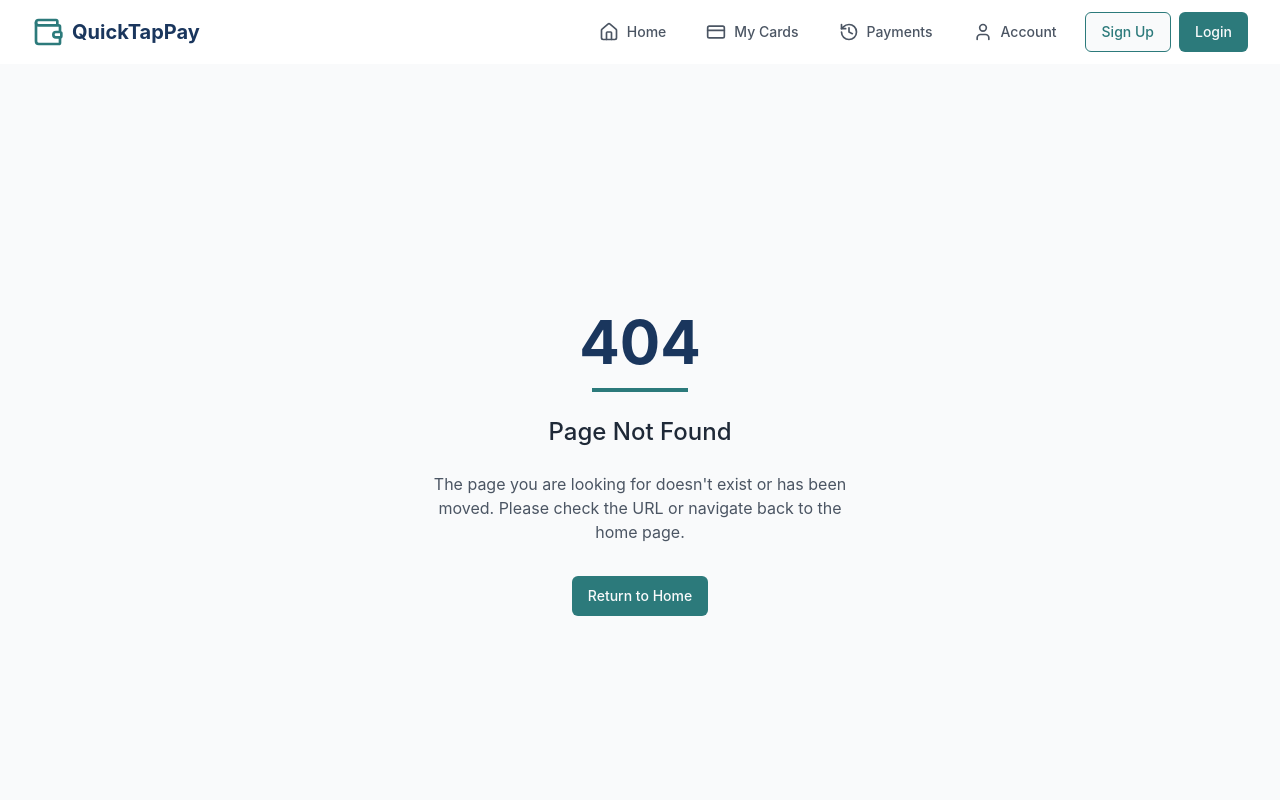
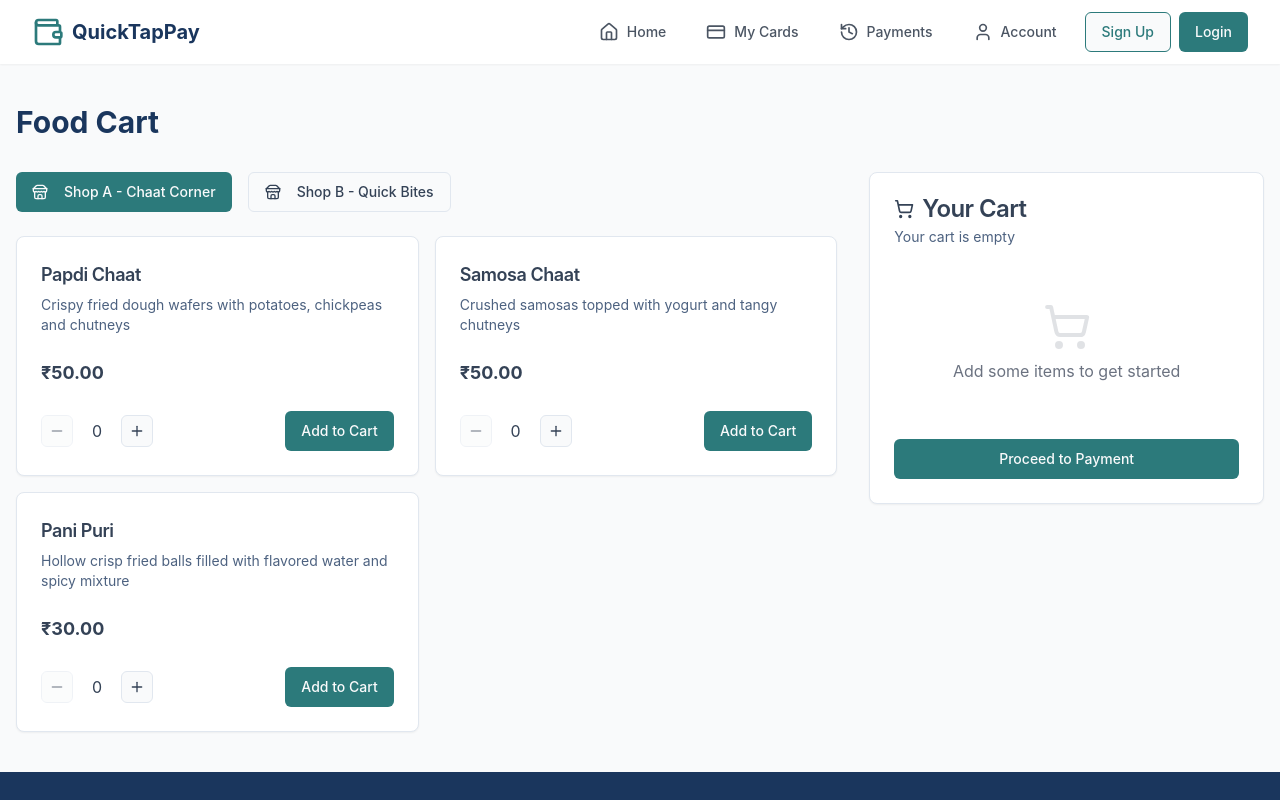
Before and after one commit to karanpamnani0085/quick-tap-pay, a React (Vite) app: page /cart in a window 1280 px wide. Shown: the top 800 px of the page. Built offline with nearby package versions, Linux system fonts and the light colour scheme.

Commit message:
Add cart and payment features
Implement cart functionality with shop and item listings, quantity selection, and total bill calculation for RFID card payments.

```diff
--- a/src/App.tsx
+++ b/src/App.tsx
@@ -11,6 +11,7 @@ import Payment from "./pages/Payment";
 import Account from "./pages/Account";
 import NotFound from "./pages/NotFound";
 import AIInsights from "./pages/AIInsights";
+import Cart from "./pages/Cart"; // Add the Cart import
 import Navbar from "./components/Navbar";
 import Footer from "./components/Footer";
 import { AuthProvider } from "./contexts/AuthContext";
@@ -34,6 +35,7 @@ const App = () => (
                 <Route path="/payment" element={<Payment />} />
                 <Route path="/account" element={<Account />} />
                 <Route path="/ai-insights" element={<AIInsights />} />
+                <Route path="/cart" element={<Cart />} /> {/* Add the Cart route */}
                 <Route path="*" element={<NotFound />} />
               </Routes>
             </main>
--- /dev/null
+++ b/src/pages/Cart.tsx
@@ -0,0 +1,236 @@
+
+import { useState } from "react";
+import { Button } from "@/components/ui/button";
+import { Card, CardContent, CardDescription, CardFooter, CardHeader, CardTitle } from "@/components/ui/card";
+import { Link } from "react-router-dom";
+import { Plus, Minus, ShoppingCart, Store } from "lucide-react";
+import { useToast } from "@/hooks/use-toast";
+
+// Define the shop and item types
+interface ShopItem {
+  id: string;
+  name: string;
+  price: number;
+  description?: string;
+}
+
+interface Shop {
+  id: string;
+  name: string;
+  items: ShopItem[];
+}
+
+interface CartItem extends ShopItem {
+  quantity: number;
+  shopId: string;
+  shopName: string;
+}
+
+// Define our shop data
+const shops: Shop[] = [
+  {
+    id: "shop-a",
+    name: "Shop A - Chaat Corner",
+    items: [
+      { id: "a1", name: "Papdi Chaat", price: 50, description: "Crispy fried dough wafers with potatoes, chickpeas and chutneys" },
+      { id: "a2", name: "Samosa Chaat", price: 50, description: "Crushed samosas topped with yogurt and tangy chutneys" },
+      { id: "a3", name: "Pani Puri", price: 30, description: "Hollow crisp fried balls filled with flavored water and spicy mixture" }
+    ]
+  },
+  {
+    id: "shop-b",
+    name: "Shop B - Quick Bites",
+    items: [
+      { id: "b1", name: "Dairy Milk", price: 80, description: "Creamy milk chocolate bar" },
+      { id: "b2", name: "Chips", price: 20, description: "Crunchy potato chips" },
+      { id: "b3", name: "Juice", price: 40, description: "Refreshing fruit juice" }
+    ]
+  }
+];
+
+const Cart = () => {
+  const { toast } = useToast();
+  const [cart, setCart] = useState<CartItem[]>([]);
+  const [activeShop, setActiveShop] = useState<string>(shops[0].id);
+
+  const addToCart = (item: ShopItem, shop: Shop) => {
+    setCart(prevCart => {
+      const existingItem = prevCart.find(cartItem => cartItem.id === item.id);
+
+      if (existingItem) {
+        return prevCart.map(cartItem =>
+          cartItem.id === item.id
+            ? { ...cartItem, quantity: cartItem.quantity + 1 }
+            : cartItem
+        );
+      } else {
+        return [
+          ...prevCart,
+          {
+            ...item,
+            quantity: 1,
+            shopId: shop.id,
+            shopName: shop.name
+          }
+        ];
+      }
+    });
+
+    toast({
+      title: "Added to Cart",
+      description: `${item.name} has been added to your cart.`
+    });
+  };
+
+  const removeFromCart = (itemId: string) => {
+    setCart(prevCart => {
+      const existingItem = prevCart.find(item => item.id === itemId);
+
+      if (existingItem && existingItem.quantity > 1) {
+        return prevCart.map(item =>
+          item.id === itemId
+            ? { ...item, quantity: item.quantity - 1 }
+            : item
+        );
+      } else {
+        return prevCart.filter(item => item.id !== itemId);
+      }
+    });
+  };
+
+  const getItemQuantityInCart = (itemId: string): number => {
+    const item = cart.find(item => item.id === itemId);
+    return item ? item.quantity : 0;
+  };
+
+  const calculateTotal = (): number => {
+    return cart.reduce((total, item) => total + (item.price * item.quantity), 0);
+  };
+
+  const currentShop = shops.find(shop => shop.id === activeShop) || shops[0];
+
+  return (
+    <div className="container mx-auto py-10 px-4">
+      <h1 className="text-3xl font-bold text-rfid-blue mb-8">Food Cart</h1>
+
+      <div className="grid grid-cols-1 lg:grid-cols-3 gap-8">
+        {/* Shop Selection and Items */}
+        <div className="lg:col-span-2">
+          <div className="flex space-x-4 mb-6">
+            {shops.map(shop => (
+              <Button
+                key={shop.id}
+                variant={activeShop === shop.id ? "default" : "outline"}
+                className={activeShop === shop.id ? "bg-rfid-teal hover:bg-rfid-blue" : ""}
+                onClick={() => setActiveShop(shop.id)}
+              >
+                <Store className="mr-2 h-4 w-4" />
+                {shop.name}
+              </Button>
+            ))}
+          </div>
+
+          <div className="grid grid-cols-1 md:grid-cols-2 gap-4">
+            {currentShop.items.map(item => (
+              <Card key={item.id}>
+                <CardHeader>
+                  <CardTitle className="text-lg">{item.name}</CardTitle>
+                  <CardDescription>{item.description}</CardDescription>
+                </CardHeader>
+                <CardContent>
+                  <p className="font-bold text-lg">₹{item.price.toFixed(2)}</p>
+                </CardContent>
+                <CardFooter className="flex justify-between">
+                  <div className="flex items-center space-x-2">
+                    <Button
+                      variant="outline"
+                      size="icon"
+                      className="h-8 w-8"
+                      onClick={() => removeFromCart(item.id)}
+                      disabled={getItemQuantityInCart(item.id) === 0}
+                    >
+                      <Minus className="h-4 w-4" />
+                    </Button>
+                    <span className="w-8 text-center">{getItemQuantityInCart(item.id)}</span>
+                    <Button
+                      variant="outline"
+                      size="icon"
+                      className="h-8 w-8"
+                      onClick={() => addToCart(item, currentShop)}
+                    >
+                      <Plus className="h-4 w-4" />
+                    </Button>
+                  </div>
+                  <Button
+                    className="bg-rfid-teal hover:bg-rfid-blue"
+                    onClick={() => addToCart(item, currentShop)}
+                  >
+                    Add to Cart
+                  </Button>
+                </CardFooter>
+              </Card>
+            ))}
+          </div>
+        </div>
+
+        {/* Cart Summary */}
+        <div>
+          <Card>
+            <CardHeader>
+              <CardTitle className="flex items-center">
+                <ShoppingCart className="mr-2 h-5 w-5" /> Your Cart
+              </CardTitle>
+              <CardDescription>
+                {cart.length === 0
+                  ? "Your cart is empty"
+                  : `${cart.reduce((total, item) => total + item.quantity, 0)} items in your cart`
+                }
+              </CardDescription>
+            </CardHeader>
+            <CardContent className="space-y-4">
+              {cart.length === 0 ? (
+                <div className="text-center py-8 text-gray-500">
+                  <ShoppingCart className="mx-auto h-12 w-12 opacity-20 mb-2" />
+                  <p>Add some items to get started</p>
+                </div>
+              ) : (
+                <>
+                  {cart.map(item => (
+                    <div key={item.id} className="flex justify-between items-center">
+                      <div>
+                        <p className="font-medium">{item.name}</p>
+                        <p className="text-sm text-gray-500">
+                          {item.shopName} · ₹{item.price} × {item.quantity}
+                        </p>
+                      </div>
+                      <p className="font-bold">₹{(item.price * item.quantity).toFixed(2)}</p>
+                    </div>
+                  ))}
+                  <div className="border-t pt-4 mt-4">
+                    <div className="flex justify-between font-bold">
+                      <span>Total</span>
+                      <span>₹{calculateTotal().toFixed(2)}</span>
+                    </div>
+                  </div>
+                </>
+              )}
+            </CardContent>
+            <CardFooter>
+              <Button
+                className="w-full bg-rfid-teal hover:bg-rfid-blue"
+                disabled={cart.length === 0}
+                asChild
+              >
+                <Link to={`/payment?amount=${calculateTotal()}`}>
+                  Proceed to Payment
+                </Link>
+              </Button>
+            </CardFooter>
+          </Card>
+        </div>
+      </div>
+    </div>
+  );
+};
+
+export default Cart;
--- a/src/pages/Index.tsx
+++ b/src/pages/Index.tsx
@@ -9,7 +9,8 @@ import {
   Shield,
   LineChart,
   AlertTriangle,
-  IndianRupee
+  IndianRupee,
+  ShoppingCart
 } from "lucide-react";
 
 const Index = () => {
@@ -29,6 +30,9 @@ const Index = () => {
           </Button>
           <Button asChild className="bg-gradient-to-r from-purple-600 to-rfid-blue text-white hover:from-purple-700 hover:to-rfid-blue">
             <Link to="/ai-insights">AI Insights</Link>
+          </Button>
+          <Button asChild className="bg-rfid-teal hover:bg-rfid-blue">
+            <Link to="/cart">Food Cart</Link>
           </Button>
         </div>
       </section>
@@ -96,14 +100,14 @@ const Index = () => {
             </Card>
           </Link>
 
-          <Link to="/account" className="block hover:no-underline">
+          <Link to="/cart" className="block hover:no-underline">
             <Card className="hover:shadow-lg transition-shadow h-full">
               <CardContent className="pt-6 pb-6 text-center">
                 <div className="inline-flex items-center justify-center w-12 h-12 rounded-full bg-rfid-teal/10 mb-4">
-                  <Shield className="h-6 w-6 text-rfid-teal" />
+                  <ShoppingCart className="h-6 w-6 text-rfid-teal" />
                 </div>
-                <h3 className="text-lg font-medium text-rfid-blue mb-2">Secure Transactions</h3>
-                <p className="text-gray-600">Advanced security measures to protect your payment data</p>
+                <h3 className="text-lg font-medium text-rfid-blue mb-2">Food Cart</h3>
+                <p className="text-gray-600">Order food from multiple shops and pay with your RFID card</p>
               </CardContent>
             </Card>
           </Link>
--- a/src/pages/Payment.tsx
+++ b/src/pages/Payment.tsx
@@ -1,4 +1,3 @@
-
 import { useState, useEffect } from "react";
 import { Button } from "@/components/ui/button";
 import { Card, CardContent, CardDescription, CardFooter, CardHeader, CardTitle } from "@/components/ui/card";
@@ -11,10 +10,13 @@ import { useAuth } from "@/contexts/AuthContext";
 import { dbService } from "@/services/dbService";
 import { Dialog, DialogContent, DialogHeader, DialogTitle, DialogDescription } from "@/components/ui/dialog";
 import { InputOTP, InputOTPGroup, InputOTPSlot } from "@/components/ui/input-otp";
+import { useSearchParams, useNavigate } from "react-router-dom";
 
 const Payment = () => {
   const { toast } = useToast();
   const { user } = useAuth();
+  const [searchParams] = useSearchParams();
+  const navigate = useNavigate();
   const [cards, setCards] = useState<any[]>([]);
   const [activeCard, setActiveCard] = useState("");
   const [amount, setAmount] = useState<string>("");
@@ -29,6 +31,14 @@ const Payment = () => {
     cardId: string;
     card: any;
   } | null>(null);
+
+  // Get amount from query parameter if present
+  useEffect(() => {
+    const queryAmount = searchParams.get("amount");
+    if (queryAmount) {
+      setAmount(queryAmount);
+    }
+  }, [searchParams]);
 
   // Load user cards when component mounts or user changes
   useEffect(() => {
@@ -138,17 +148,22 @@ const Payment = () => {
         });
 
         if (updatedCard) {
+          // Get merchant name from cart if it's a cart payment
+          const merchant = searchParams.get("from") === "cart"
+            ? "Food Cart"
+            : "QuickTapPay Demo";
+
           // Record transaction
           dbService.createTransaction({
             id: `tx-${Date.now()}`,
-            description: "Quick Payment",
+            description: searchParams.get("from") === "cart" ? "Food Purchase" : "Quick Payment",
             amount: paymentAmount,
             type: "payment",
             status: "completed",
             date: new Date().toISOString(),
             cardId: selectedCard.id,
             cardName: selectedCard.name,
-            merchant: "QuickTapPay Demo",
+            merchant: merchant,
             location: "Store",
             userId: user?.id,
             currency: "INR"
@@ -176,6 +191,11 @@ const Payment = () => {
   const handleReset = () => {
     setIsComplete(false);
     setAmount("");
+
+    // If we came from cart, navigate back to cart
+    if (searchParams.get("from") === "cart") {
+      navigate("/cart");
+    }
   };
 
   const selectedCard = cards.find(card => card.id === activeCard);
@@ -194,7 +214,7 @@ const Payment = () => {
             <div className="space-y-4">
               <div className="flex justify-between items-center pb-2 border-b">
                 <span className="text-gray-600">Merchant</span>
-                <span className="font-medium">QuickTapPay Demo</span>
+                <span className="font-medium">{searchParams.get("from") === "cart" ? "Food Cart" : "QuickTapPay Demo"}</span>
               </div>
               <div className="flex justify-between items-center pb-2 border-b">
                 <span className="text-gray-600">Date</span>
@@ -211,7 +231,7 @@ const Payment = () => {
                     onChange={handleAmountChange}
                     className="pl-8"
                     placeholder="0.00"
-                    disabled={isComplete || isProcessing || isTapping}
+                    disabled={isComplete || isProcessing || isTapping || searchParams.has("amount")}
                   />
                 </div>
               </div>
```
